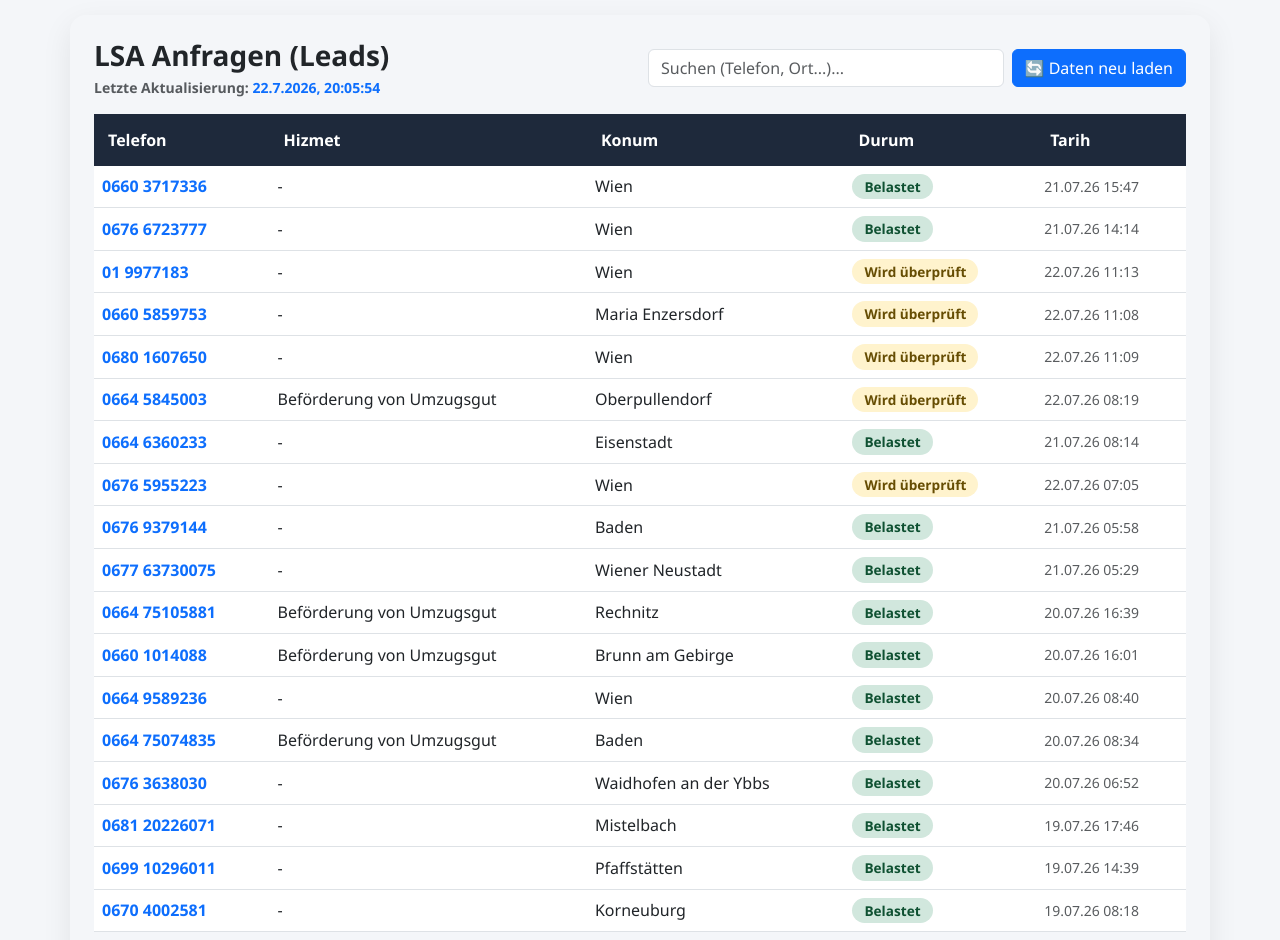
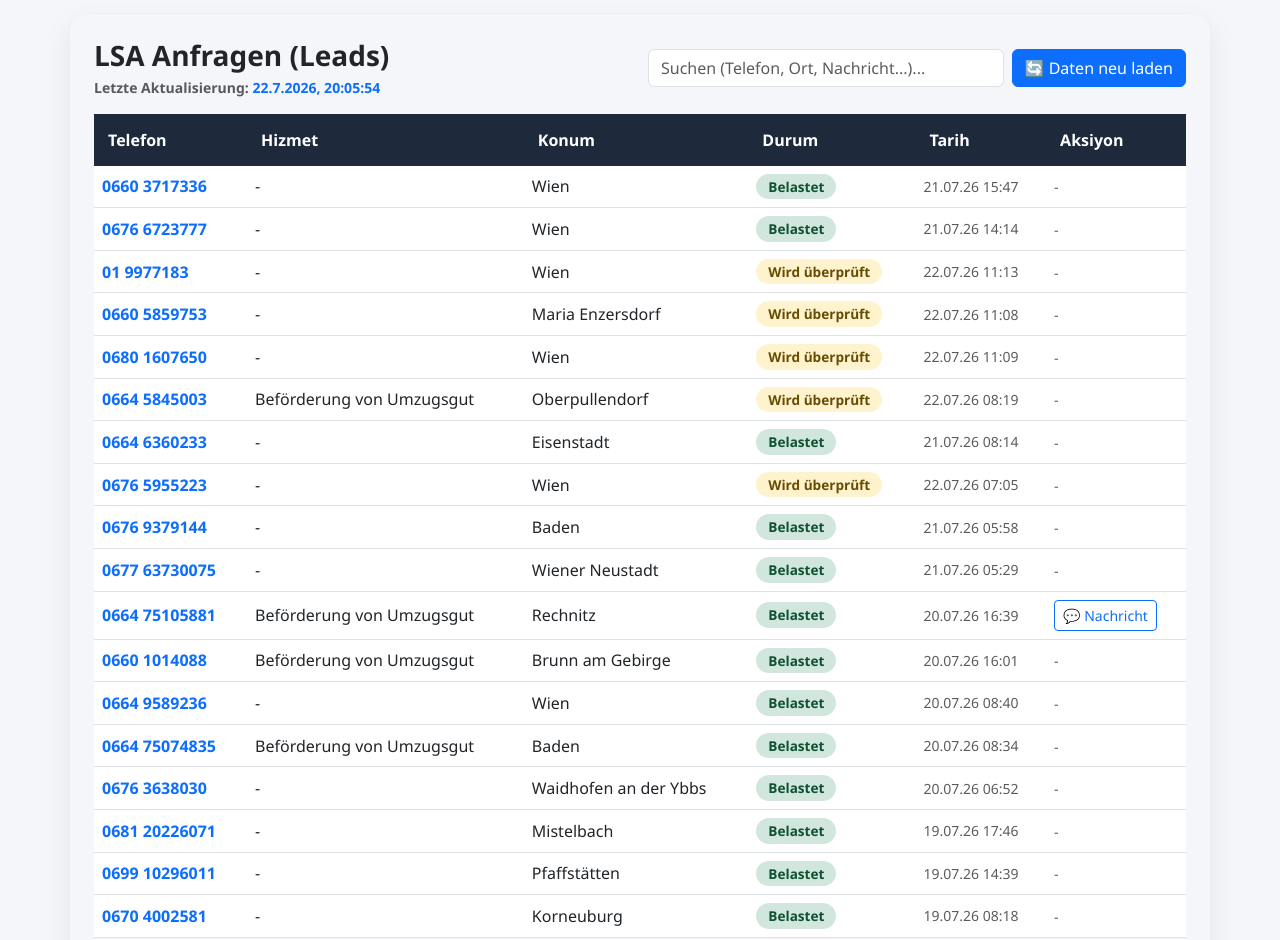
Before and after one commit to sicherteam/mustafa-reklam, a website: page index.html in a window 1280 px wide. Shown: the top 940 px of the page. Drawn offline with nearby package versions, Linux system fonts and the light colour scheme.

Commit message:
Update index.html

```diff
--- a/index.html
+++ b/index.html
@@ -34,6 +34,15 @@
     .bg-nicht { background-color: #f8d7da; color: #842029; }
     .bg-default { background-color: #e2e3e5; color: #41464b; }
     #countdown-box { display: none; }
+
+    /* Mesaj Kutusu Stili */
+    .message-box {
+      background-color: #f8fafc;
+      border-left: 4px solid #0d6efd;
+      border-radius: 6px;
+      padding: 10px 12px;
+      margin-top: 8px;
+    }
 
     /* --- MOBİL UYUM ÖZELLEŞTİRMELERİ --- */
     @media (max-width: 767.98px) {
@@ -97,7 +106,7 @@
       </div>
       <div class="col-12 col-md-6">
         <div class="d-flex flex-column flex-sm-row gap-2">
-          <input type="text" id="searchInput" onkeyup="filterTable()" class="form-control" placeholder="Suchen (Telefon, Ort...)...">
+          <input type="text" id="searchInput" onkeyup="filterTable()" class="form-control" placeholder="Suchen (Telefon, Ort, Nachricht...)...">
           <button id="btn-refresh" onclick="startLiveScrape()" class="btn btn-primary text-nowrap">
             🔄 Daten neu laden
           </button>
@@ -124,10 +133,11 @@
             <th>Konum</th>
             <th>Durum</th>
             <th>Tarih</th>
+            <th>Aksiyon</th>
           </tr>
         </thead>
         <tbody id="lead-table-body">
-          <tr><td colspan="5" class="text-center py-4">Veriler yükleniyor...</td></tr>
+          <tr><td colspan="6" class="text-center py-4">Veriler yükleniyor...</td></tr>
         </tbody>
       </table>
     </div>
@@ -138,7 +148,23 @@
     </div>
   </div>
 
+  <script src="https://cdn.jsdelivr.net/npm/bootstrap@5.3.0/dist/js/bootstrap.bundle.min.js"></script>
   <script>
+    // Mesaj Metnini Temizleyen Yardımcı Fonksiyon
+    function cleanMessageText(text) {
+      if (!text || text === '-' || text.trim() === '') return null;
+
+      let cleaned = text
+        .split('Wird geladen')[0]
+        .split('Audioinhalte')[0]
+        .split('Hier dem Kunden')[0]
+        .replace(/^P\n+/g, '')
+        .replace(/^\d{2}\.\d{2}\.\d{2}\n+/g, '')
+        .trim();
+
+      return cleaned.length > 0 ? cleaned : null;
+    }
+
     async function loadData() {
       const tbody = document.getElementById('lead-table-body');
       const cardsBody = document.getElementById('lead-cards-body');
@@ -161,12 +187,12 @@
 
         if (!data.leads || data.leads.length === 0) {
           const emptyMsg = '<div class="text-center py-4 text-muted">Keine Daten vorhanden.</div>';
-          tbody.innerHTML = `<tr><td colspan="5" class="text-center py-4 text-muted">Keine Daten vorhanden.</td></tr>`;
+          tbody.innerHTML = `<tr><td colspan="6" class="text-center py-4 text-muted">Keine Daten vorhanden.</td></tr>`;
           cardsBody.innerHTML = emptyMsg;
           return;
         }
 
-        data.leads.forEach(lead => {
+        data.leads.forEach((lead, index) => {
           let rawStatus = lead.status || '';
           let cleanStatus = rawStatus.split('\n')[0].trim();
 
@@ -179,7 +205,15 @@
             badgeClass = 'bg-nicht';
           }
 
+          const cleanedMsg = cleanMessageText(lead.messageText);
+
           // 1. Masaüstü Tablo Satırı
+          const msgButton = cleanedMsg ? `
+            <button class="btn btn-sm btn-outline-primary" type="button" data-bs-toggle="collapse" data-bs-target="#msg-desktop-${index}">
+              💬 Nachricht
+            </button>
+          ` : '<span class="text-muted small">-</span>';
+
           const row = `
             <tr>
               <td><a href="tel:${lead.phone}" class="fw-bold text-decoration-none">${lead.phone}</a></td>
@@ -187,11 +221,29 @@
               <td>${lead.location || '-'}</td>
               <td><span class="badge badge-status ${badgeClass}">${cleanStatus}</span></td>
               <td class="text-muted small">${lead.date || '-'}</td>
+              <td>${msgButton}</td>
             </tr>
+            ${cleanedMsg ? `
+              <tr class="collapse" id="msg-desktop-${index}">
+                <td colspan="6" class="bg-light p-3">
+                  <div class="message-box">
+                    <strong class="text-primary small d-block mb-1">💬 Kundennachricht:</strong>
+                    <div class="small text-dark">${cleanedMsg}</div>
+                  </div>
+                </td>
+              </tr>
+            ` : ''}
           `;
           tbody.innerHTML += row;
 
           // 2. Mobil Kart Satırı
+          const mobileMsgHTML = cleanedMsg ? `
+            <div class="message-box mt-2">
+              <strong class="text-primary small d-block mb-1">💬 Nachricht:</strong>
+              <div class="small text-dark">${cleanedMsg}</div>
+            </div>
+          ` : '';
+
           const card = `
             <div class="lead-card searchable-item">
               <div class="lead-card-header">
@@ -211,6 +263,7 @@
                 <span class="lead-card-label">Konum:</span>
                 <span class="lead-card-value">${lead.location || '-'}</span>
               </div>
+              ${mobileMsgHTML}
             </div>
           `;
           cardsBody.innerHTML += card;
@@ -220,7 +273,7 @@
         console.error("Yükleme hatası:", err);
         updateSpan.innerText = 'Fehler beim Laden';
         const errorMsg = `Veri okunamadı: ${err.message}`;
-        tbody.innerHTML = `<tr><td colspan="5" class="text-center text-danger py-4">${errorMsg}</td></tr>`;
+        tbody.innerHTML = `<tr><td colspan="6" class="text-center text-danger py-4">${errorMsg}</td></tr>`;
         cardsBody.innerHTML = `<div class="text-center text-danger py-4">${errorMsg}</div>`;
       }
     }
```
